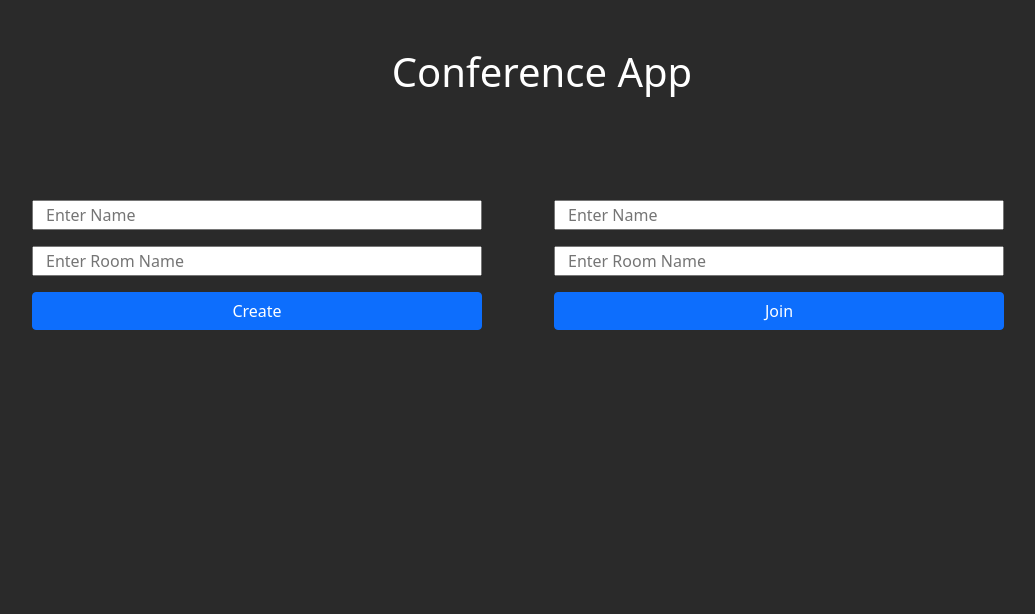
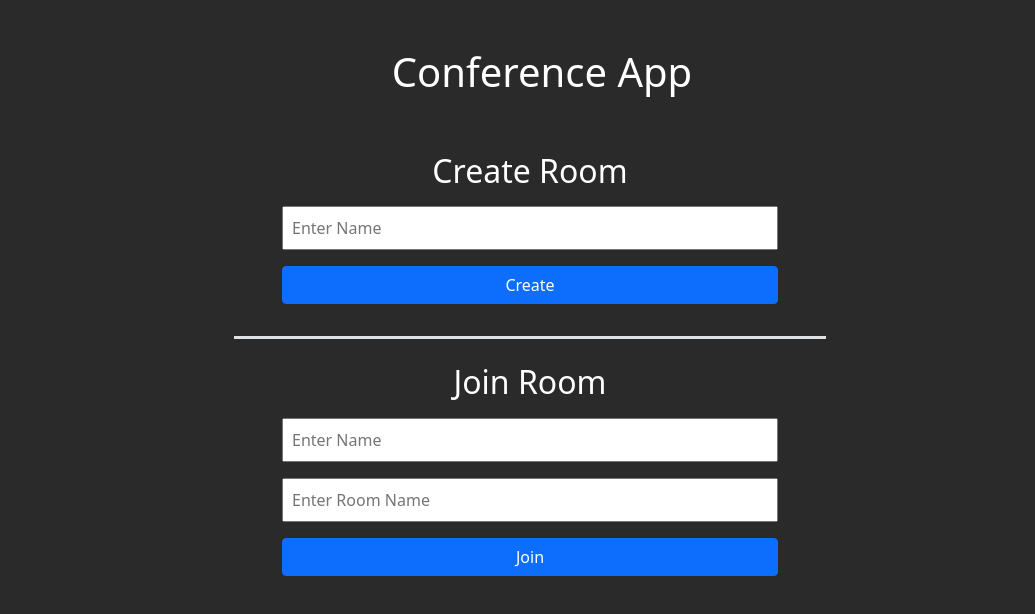
Before and after one commit to RehanAli21/Video_App, a React (Create React App) app in the folder client/: page / in a window 1280 px wide. Shown: the top 614 px of the page, without its empty margins (98-1133 px from the left). Built offline with nearby package versions, Linux system fonts and the light colour scheme; no server answers.

Commit message:
SocketContext added and Main.js UI, UX done

```diff
--- a/client/src/Components/Main.js
+++ b/client/src/Components/Main.js
@@ -4,43 +4,46 @@ import { useNavigate } from 'react-router-dom'
 
 const Main = () => {
 	let navigate = useNavigate()
-	const [createRoom, setCreateRoom] = useState('')
+
+	const [createName, setCreateName] = useState('')
+
 	const [joinRoom, setJoinRoom] = useState('')
-	const [createName, setCreateName] = useState('')
 	const [joinName, setJoinName] = useState('')
 
-	const roomChecker = () => {}
+	const roomChecker = option => {
+		if (option === 'create' && createName !== '') {
+			navigate('/room')
+		} else if (option === 'join' && joinName !== '' && joinRoom !== '') {
+			navigate('/room')
+		}
+	}
 
 	return (
-		<div className='text-center w-100'>
+		<div className='text-center w-50 mx-auto'>
 			<h1 className='my-5 text-white'>Conference App</h1>
 			<div className='container mt-5 row text-center mx-auto'>
-				<div className='col-md-6 col-sm-12 row p-5'>
+				<div className='col-12 row px-5 pt-2 pb-4 border-bottom border-3'>
+					<h2 className='text-white'>Create Room</h2>
 					<input
-						className='my-2'
+						className='my-2 p-2'
 						onChange={e => setCreateName(e.target.value)}
 						type='text'
 						placeholder='Enter Name'
-					/>
-					<input
-						className='my-2'
-						onChange={e => setCreateRoom(e.target.value)}
-						type='text'
-						placeholder='Enter Room Name'
 					/>
 					<button className='btn btn-primary my-2' onClick={() => roomChecker('create')}>
 						Create
 					</button>
 				</div>
-				<div className='col-md-6 col-sm-12 row p-5'>
+				<div className='col-12 row px-5 pt-4'>
+					<h2 className='text-white'>Join Room</h2>
 					<input
-						className='my-2'
+						className='my-2 p-2'
 						onChange={e => setJoinName(e.target.value)}
 						type='text'
 						placeholder='Enter Name'
 					/>
 					<input
-						className='my-2'
+						className='my-2 p-2'
 						onChange={e => setJoinRoom(e.target.value)}
 						type='text'
 						placeholder='Enter Room Name'
--- /dev/null
+++ b/client/src/SocketContext.js
@@ -0,0 +1,18 @@
+import React, { createContext, useEffect, useState } from 'react'
+import { io } from 'socket.io-client'
+
+const SocketContext = createContext()
+
+export const SocketProvider = ({ children }) => {
+	const [myId, setMyId] = useState('')
+
+	const socket = io('http://localhost:5000')
+
+	useEffect(() => {
+		socket.on('me', id => setMyId(id))
+	}, [])
+
+	return <SocketContext.Provider value={{ myId }}>{children}</SocketContext.Provider>
+}
+
+export default SocketContext
--- a/client/src/index.js
+++ b/client/src/index.js
@@ -1,10 +1,13 @@
 import React from 'react'
 import ReactDOM from 'react-dom/client'
 import App from './App'
+import { SocketProvider } from './SocketContext'
 
 const root = ReactDOM.createRoot(document.getElementById('root'))
 root.render(
 	<React.StrictMode>
-		<App />
+		<SocketProvider>
+			<App />
+		</SocketProvider>
 	</React.StrictMode>
 )
```
Also changed, not shown: 1 other file (tests, documents, lock files or other folders).
